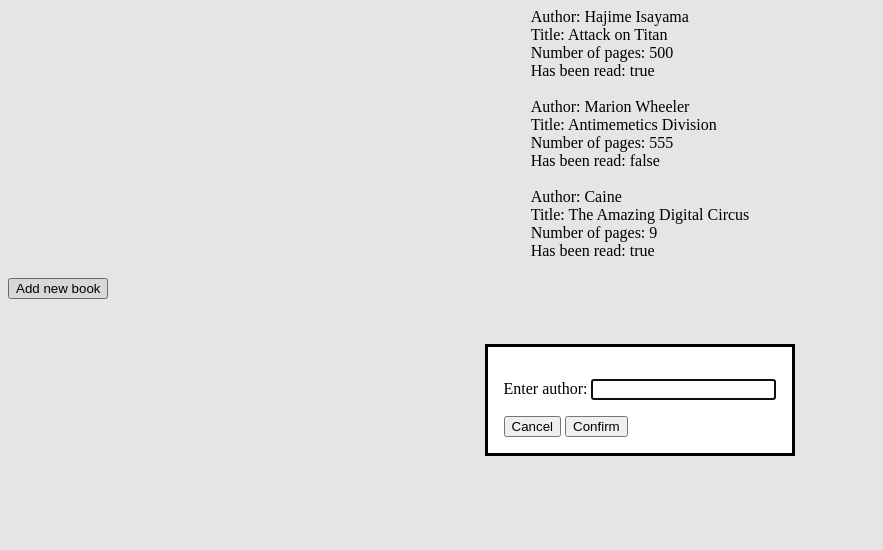
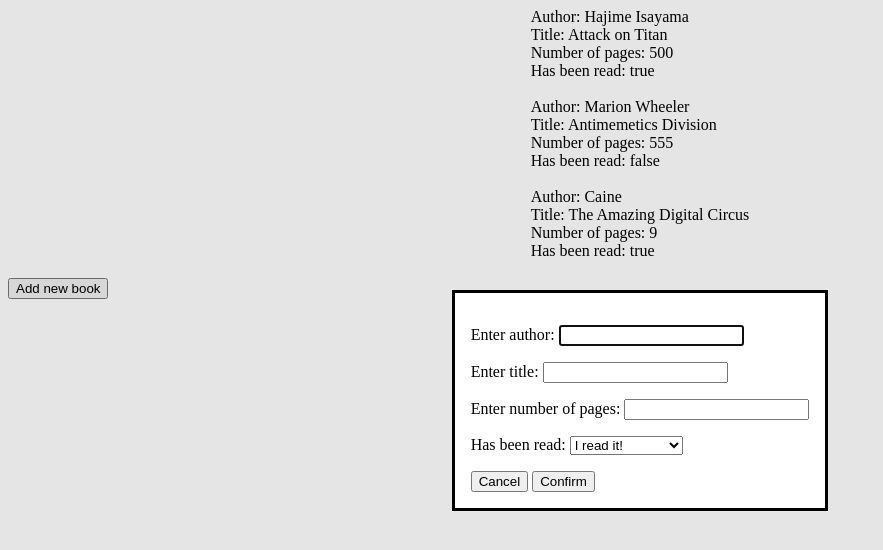
Before and after one commit to smartman15/library-project, a plain HTML site: page index.html in a window 1280 px wide. Both pictures are taken after a click on the button "Add new book". Shown: the whole page, without its empty margins (0-883 px from the left). Drawn offline with Linux system fonts and the light colour scheme.

Commit message:
Create rest of inputs

```diff
--- a/index.html
+++ b/index.html
@@ -22,6 +22,24 @@
                 <label for="author">Enter author: </label>
                 <input type="text" id="author">
             </p>
+
+            <p>
+                <label for="title">Enter title: </label>
+                <input type="text" id="title">
+            </p>
+
+            <p>
+                <label for="pages">Enter number of pages: </label>
+                <input type="number" id="pages">
+            </p>
+
+            <p>
+                <label for="read-status">Has been read:</label>
+                <select name="read" id="read-status">
+                    <option value="true">I read it!</option>
+                    <option value="false">I haven't read it</option>
+                </select>
+            </p>
             <div>
                 <button id="closeDialog" value="cancel" formmethod="dialog">Cancel</button>
                 <button id="confirmBtn" value="default">Confirm</button>
```
